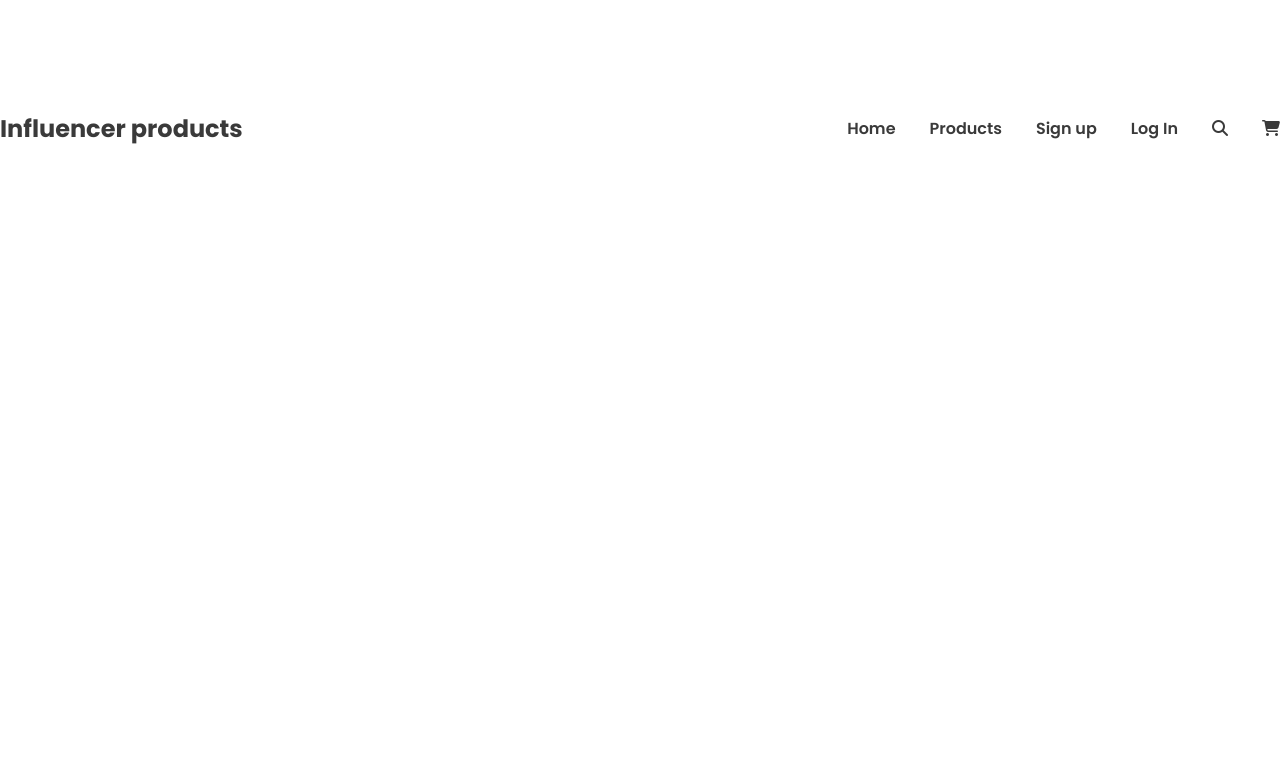
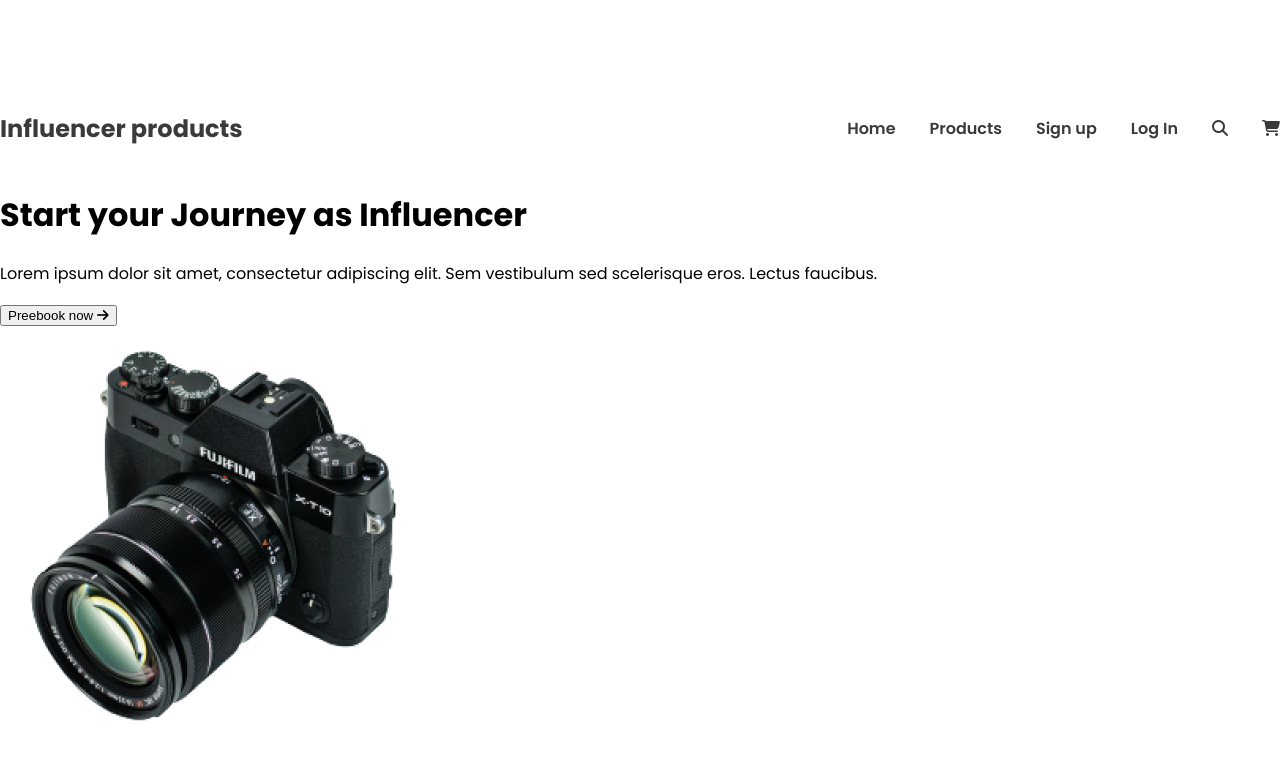
Before and after one commit to CodePoint-46615/influencer-gear, a plain HTML site: page index.html in a window 1280 px wide. Drawn offline with Linux system fonts and the light colour scheme.

Commit message:
banner-html-structure

```diff
--- a/index.html
+++ b/index.html
@@ -21,6 +21,16 @@
                 <li><i class="fa-solid fa-cart-shopping"></i></li>
             </ul>
         </nav>
+
+        <!-- hero section -->
+         <div class="banner">
+            <div class="banner-content">
+                <h1 class="banner-title">Start your Journey as Influencer</h1>
+                <p class="banner-description">Lorem ipsum dolor sit amet, consectetur adipiscing elit. Sem vestibulum sed scelerisque eros. Lectus faucibus.</p>
+                <button class="banner-button">Preebook now <i class="fa-solid fa-arrow-right"></i></button>
+            </div>
+            <img src="images/main-camera.png" alt="">
+         </div>
     </header>
 
     <main>
```
